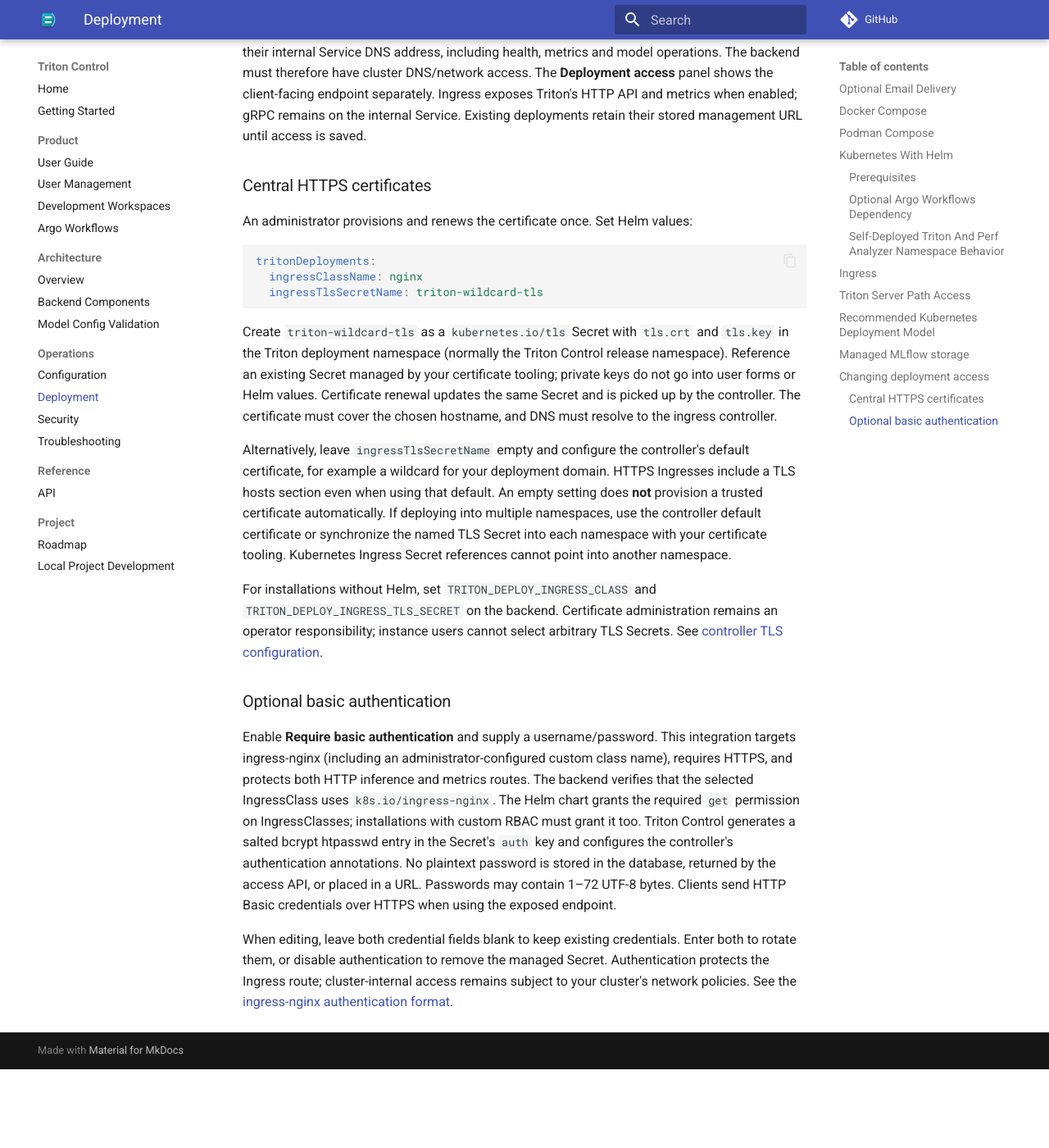
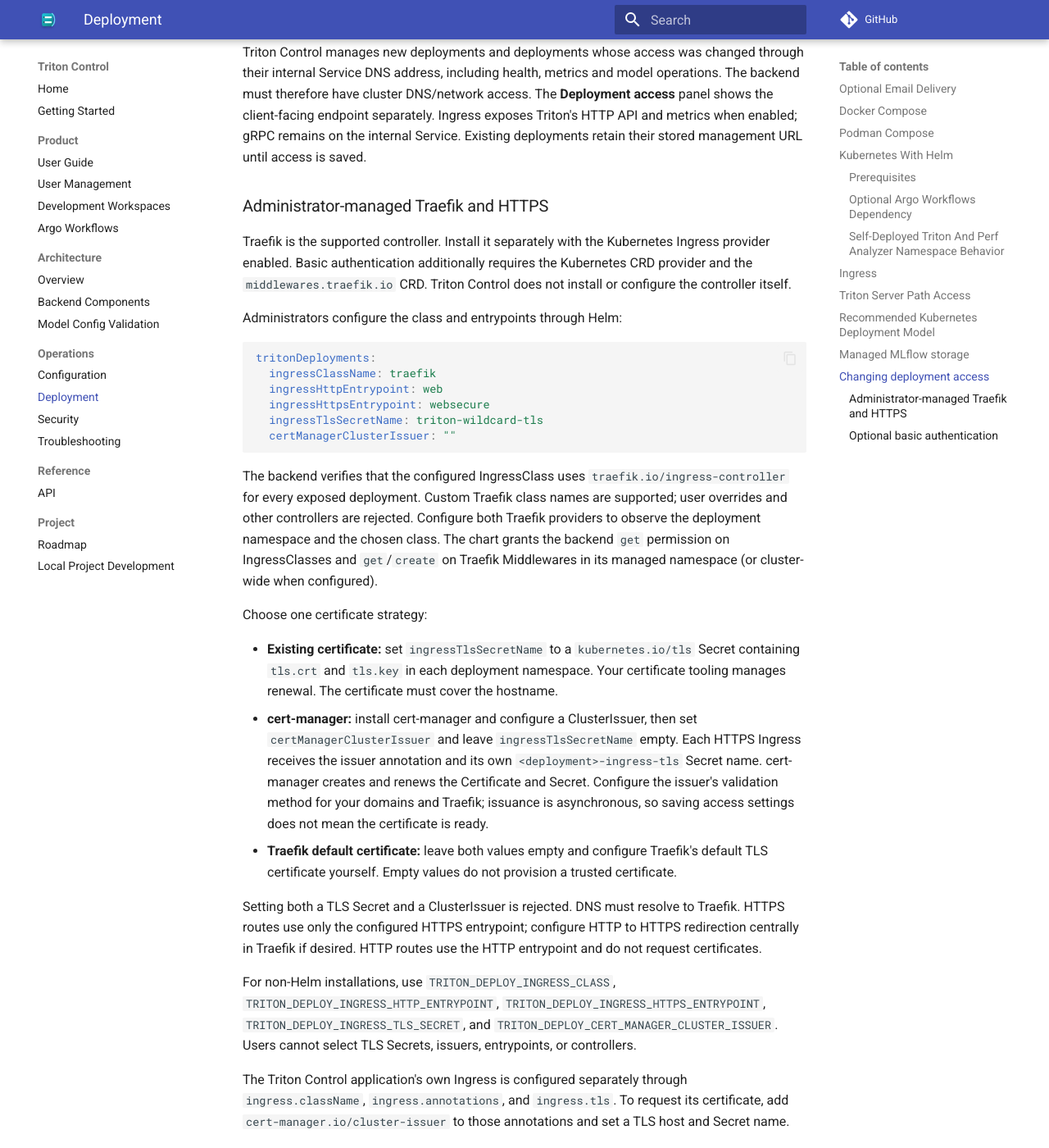
Before and after one commit to ai-lab-tech/triton-control, an MkDocs documentation site: the page built from docs/deployment.md, in a window 1280 px wide and 1400 px high, scrolled down 12368 px. Shown: the whole window at 82% size. Built offline with MkDocs 1.6.1 and Material for MkDocs 9.7.7, drawn with Linux system fonts in a browser that asks for light colours; comment, search, counter and statistics services are not loaded; before the commit the page ends 13672 px from its top, so only the background shows below that; some of the changed text lies outside the part shown.

Commit message:
feat: Update Ingress configuration to support Traefik
- Replace references to nginx-ingress with Traefik in documentation and code.
- Remove ingress_class_name from DeploymentAccessRequest schema and related validation.
- Implement Traefik-specific annotations and middleware for basic authentication.
- Adjust deployment access logic to ensure compatibility with Traefik's ingress controller.
- Update frontend components to remove ingress class input and reflect changes in authentication requirements.
- Modify tests to validate new Traefik configurations and ensure proper handling of authentication middleware.

````diff
--- a/docs/deployment.md
+++ b/docs/deployment.md
@@ -118,7 +118,7 @@
 
 Usually required:
 
-- An Ingress controller, such as nginx-ingress, if `ingress.enabled=true`.
+- Traefik with its Kubernetes Ingress provider enabled if `ingress.enabled=true`.
 - DNS for the configured Ingress host.
 - A TLS certificate Secret when exposing the application over HTTPS.
 - A default StorageClass, or `postgresql.persistence.storageClass`, when using
@@ -560,7 +560,8 @@
 continue supplying `ingress_host` without `access_mode`. An omitted host means
 internal access. The new `GET /api/deployments/{id}/access` and `PUT` endpoint return
 current Kubernetes exposure settings. `PUT` accepts `access_mode`, `ingress_host`,
-`ingress_scheme`, `ingress_class_name`, and the optional authentication fields.
+`ingress_scheme` and the optional authentication fields. Users cannot supply
+`ingress_class_name`; the administrator controls the class for every deployment.
 
 Triton Control manages new deployments and deployments whose access was changed
 through their internal Service DNS address, including health, metrics and model
@@ -570,51 +571,82 @@
 Service. Existing deployments retain their stored management URL until access is
 saved.
 
-### Central HTTPS certificates
+### Administrator-managed Traefik and HTTPS
 
-An administrator provisions and renews the certificate once. Set Helm values:
+Traefik is the supported controller. Install it separately with the Kubernetes
+Ingress provider enabled. Basic authentication additionally requires the
+Kubernetes CRD provider and the `middlewares.traefik.io` CRD. Triton Control does
+not install or configure the controller itself.
+
+Administrators configure the class and entrypoints through Helm:
 
 ```yaml
 tritonDeployments:
-  ingressClassName: nginx
+  ingressClassName: traefik
+  ingressHttpEntrypoint: web
+  ingressHttpsEntrypoint: websecure
   ingressTlsSecretName: triton-wildcard-tls
+  certManagerClusterIssuer: ""
 ```
 
-Create `triton-wildcard-tls` as a `kubernetes.io/tls` Secret with `tls.crt` and
-`tls.key` in the Triton deployment namespace (normally the Triton Control release
-namespace). Reference an existing Secret managed by your certificate tooling;
-private keys do not go into user forms or Helm values. Certificate renewal updates
-the same Secret and is picked up by the controller. The certificate must cover the
-chosen hostname, and DNS must resolve to the ingress controller.
+The backend verifies that the configured IngressClass uses
+`traefik.io/ingress-controller` for every exposed deployment. Custom Traefik class
+names are supported; user overrides and other controllers are rejected. Configure
+both Traefik providers to observe the deployment namespace and the chosen class.
+The chart grants the backend `get` permission on IngressClasses and `get`/`create`
+on Traefik Middlewares in its managed namespace (or cluster-wide when configured).
 
-Alternatively, leave `ingressTlsSecretName` empty and configure the controller's
-default certificate, for example a wildcard for your deployment domain. HTTPS
-Ingresses include a TLS hosts section even when using that default. An empty
-setting does **not** provision a trusted certificate automatically. If deploying
-into multiple namespaces, use the controller default certificate or synchronize
-the named TLS Secret into each namespace with your certificate tooling. Kubernetes
-Ingress Secret references cannot point into another namespace.
+Choose one certificate strategy:
 
-For installations without Helm, set `TRITON_DEPLOY_INGRESS_CLASS` and
-`TRITON_DEPLOY_INGRESS_TLS_SECRET` on the backend. Certificate administration remains
-an operator responsibility; instance users cannot select arbitrary TLS Secrets.
-See [controller TLS configuration](https://kubernetes.github.io/ingress-nginx/user-guide/tls/).
+- **Existing certificate:** set `ingressTlsSecretName` to a `kubernetes.io/tls`
+  Secret containing `tls.crt` and `tls.key` in each deployment namespace. Your
+  certificate tooling manages renewal. The certificate must cover the hostname.
+- **cert-manager:** install cert-manager and configure a ClusterIssuer, then set
+  `certManagerClusterIssuer` and leave `ingressTlsSecretName` empty. Each HTTPS
+  Ingress receives the issuer annotation and its own `<deployment>-ingress-tls`
+  Secret name. cert-manager creates and renews the Certificate and Secret. Configure
+  the issuer's validation method for your domains and Traefik; issuance is
+  asynchronous, so saving access settings does not mean the certificate is ready.
+- **Traefik default certificate:** leave both values empty and configure Traefik's
+  default TLS certificate yourself. Empty values do not provision a trusted certificate.
+
+Setting both a TLS Secret and a ClusterIssuer is rejected. DNS must resolve to
+Traefik. HTTPS routes use only the configured HTTPS entrypoint; configure HTTP to
+HTTPS redirection centrally in Traefik if desired. HTTP routes use the HTTP
+entrypoint and do not request certificates.
+
+For non-Helm installations, use `TRITON_DEPLOY_INGRESS_CLASS`,
+`TRITON_DEPLOY_INGRESS_HTTP_ENTRYPOINT`, `TRITON_DEPLOY_INGRESS_HTTPS_ENTRYPOINT`,
+`TRITON_DEPLOY_INGRESS_TLS_SECRET`, and `TRITON_DEPLOY_CERT_MANAGER_CLUSTER_ISSUER`.
+Users cannot select TLS Secrets, issuers, entrypoints, or controllers.
+
+The Triton Control application's own Ingress is configured separately through
+`ingress.className`, `ingress.annotations`, and `ingress.tls`. To request its
+certificate, add `cert-manager.io/cluster-issuer` to those annotations and set a
+TLS host and Secret name.
+
+See [Traefik Ingress configuration](https://doc.traefik.io/traefik/reference/routing-configuration/kubernetes/ingress/)
+and [cert-manager Ingress certificates](https://cert-manager.io/docs/usage/ingress/).
 
 ### Optional basic authentication
 
 Enable **Require basic authentication** and supply a username/password. This
-integration targets ingress-nginx (including an administrator-configured custom
-class name), requires HTTPS, and protects both HTTP inference and metrics routes.
-The backend verifies that the selected IngressClass uses `k8s.io/ingress-nginx`.
-The Helm chart grants the required `get` permission on IngressClasses; installations
-with custom RBAC must grant it too.
-Triton Control generates a salted bcrypt htpasswd entry in the Secret's `auth`
-key and configures the controller's authentication annotations. No plaintext
-password is stored in the database, returned by the access API, or placed in a URL.
-Passwords may contain 1–72 UTF-8 bytes. Clients send HTTP Basic credentials over
-HTTPS when using the exposed endpoint.
+requires HTTPS and protects both HTTP inference and metrics routes. Triton Control
+creates a salted bcrypt htpasswd entry in a Secret's `users` key and a Traefik
+`Middleware` referencing that Secret. The Ingress references the Middleware;
+the middleware removes the Authorization header before forwarding requests.
+No plaintext password is stored in the database or returned by the access API.
+Passwords may contain 1–72 UTF-8 bytes.
 
 When editing, leave both credential fields blank to keep existing credentials.
 Enter both to rotate them, or disable authentication to remove the managed Secret.
+Each Middleware is owned by its Secret, so Kubernetes garbage collection removes
+it when that Secret is deleted. Rotation creates a new Secret and Middleware before
+switching the Ingress. A failed Ingress update keeps the previous credentials.
+A missing or modified retained Middleware requires entering credentials again.
+When moving an existing nginx-authenticated route to Traefik, enter credentials
+again to create the Traefik Middleware; the old credential Secret is removed
+only after the Ingress update succeeds.
+
 Authentication protects the Ingress route; cluster-internal access remains subject
-to your cluster's network policies. See the [ingress-nginx authentication format](https://kubernetes.github.io/ingress-nginx/examples/auth/basic/).
+to your network policies. See [Traefik BasicAuth](https://doc.traefik.io/traefik/reference/routing-configuration/http/middlewares/basicauth/).
--- a/triton-frontend/src/app/pages/instances/detail/deployment-access.component.html
+++ b/triton-frontend/src/app/pages/instances/detail/deployment-access.component.html
@@ -35,10 +35,6 @@
           <mat-option value="http">HTTP</mat-option>
         </mat-select>
       </mat-form-field>
-      <mat-form-field appearance="outline">
-        <mat-label>Ingress class (optional)</mat-label>
-        <input matInput [(ngModel)]="ingressClass" placeholder="Administrator default" />
-      </mat-form-field>
       <p>
         HTTPS uses the certificate configured by your administrator. Its domain must cover this
         hostname.
@@ -48,7 +44,7 @@
       >
       @if (authEnabled) {
         <p>
-          Basic authentication requires HTTPS and the administrator-configured ingress-nginx class.
+          Basic authentication requires HTTPS. Routing is configured by your administrator.
         </p>
         @if (access()?.basic_auth_enabled) {
           <p>
````
Also changed, not shown: charts/triton-control/README.md (+24 -4 lines), docs/configuration.md (+5 -0 lines), docs/getting-started.md (+1 -1 lines), docs/user-guide.md (+7 -3 lines), triton-frontend/src/app/pages/deployments/new-deployment-page.component.html (+1 -12 lines), 13 other files.
